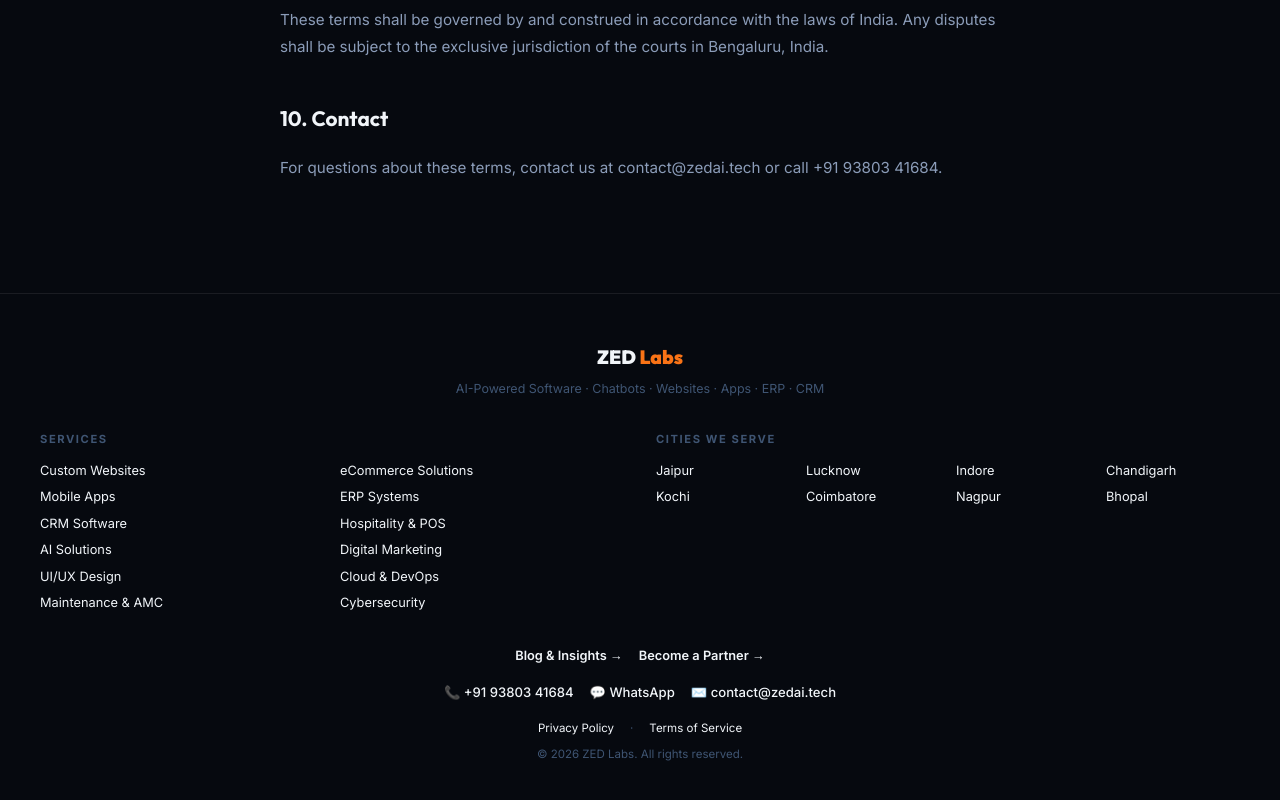
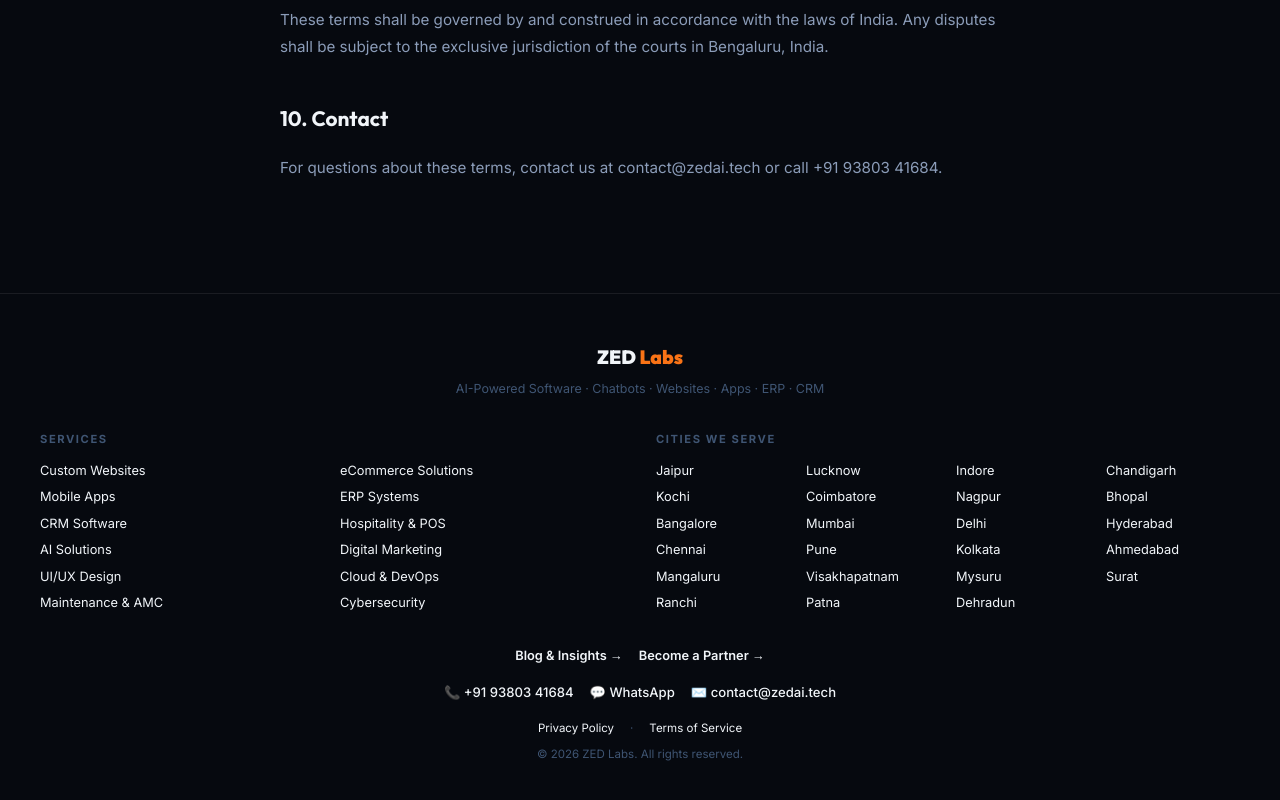
Before and after one commit to sandeshkumar/zedai, a Next.js app: page /terms in a window 1280 px wide. Shown: the part 1803-2603 px from the top of the page. Built offline with nearby package versions, Linux system fonts and the light colour scheme.

Commit message:
fix: show all 23 cities (Tier 1/2/3) in footer and service city list
Co-Authored-By: Claude Opus 4.6 (1M context) <noreply@anthropic.com>

```diff
--- a/components/layout/Footer.tsx
+++ b/components/layout/Footer.tsx
@@ -1,6 +1,6 @@
 import Link from "next/link";
 import { SERVICES } from "@/lib/constants";
-import { CITIES } from "@/lib/cities";
+import { ALL_CITIES } from "@/lib/cities";
 
 export function Footer() {
   return (
@@ -43,7 +43,7 @@ export function Footer() {
               Cities We Serve
             </h4>
             <div className="grid grid-cols-3 sm:grid-cols-4 gap-x-4 gap-y-1.5">
-              {CITIES.map((c) => (
+              {ALL_CITIES.map((c) => (
                 <Link
                   key={c.slug}
                   href={`/services/custom-websites/${c.slug}`}
--- a/components/sections/service-page/ServiceCityList.tsx
+++ b/components/sections/service-page/ServiceCityList.tsx
@@ -1,5 +1,5 @@
 import Link from "next/link";
-import { CITIES, CITY_SERVICES } from "@/lib/cities";
+import { ALL_CITIES, CITY_SERVICES } from "@/lib/cities";
 
 interface ServiceCityListProps {
   serviceSlug: string;
@@ -17,7 +17,7 @@ export function ServiceCityList({ serviceSlug }: ServiceCityListProps) {
           Available Across India
         </h3>
         <div className="flex flex-wrap gap-2">
-          {CITIES.map((city) => (
+          {ALL_CITIES.map((city) => (
             <Link
               key={city.slug}
               href={`/services/${serviceSlug}/${city.slug}`}
```
